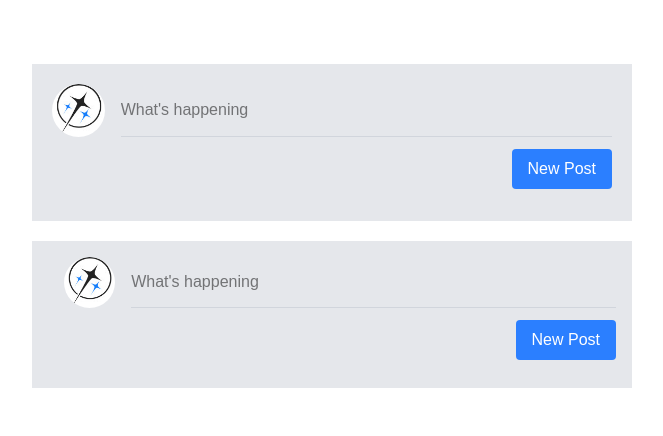
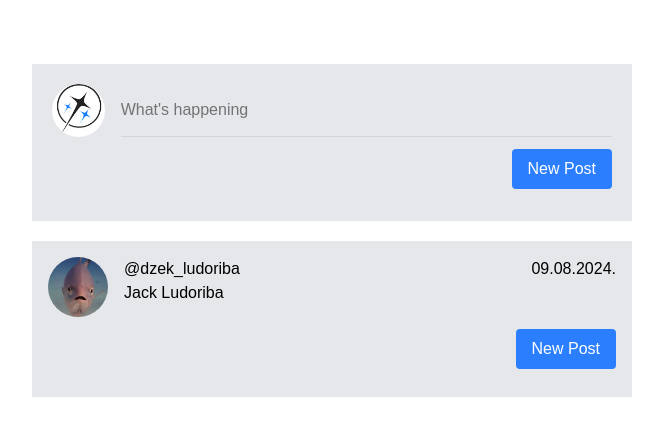
Before and after one commit to ilicc-sara/constel-social-network, a React (Vite) app: page /home in a window 1280 px wide. Shown: the top 436 px of the page, without its empty margins (308-971 px from the left). Built offline with nearby package versions, Linux system fonts and the light colour scheme; no server answers.

Commit message:
post article ui

```diff
--- a/src/Index.tsx
+++ b/src/Index.tsx
@@ -71,28 +71,30 @@ function Home() {
         </form>
       </div>
 
-      <div className="w-[600px] !mx-auto ">
-        <form className="flex flex-col bg-gray-200 !p-4">
-          <div className="flex">
-            <figure className="!mx-4 w-15 aspect-square">
+      <article className="w-[600px] !mx-auto ">
+        <div className="flex flex-col bg-gray-200 !p-4">
+          <div className="flex items-start">
+            <figure className="!mr-4 w-15 aspect-square">
               <img
-                src="logo.jpg"
+                src="profile-pic.jpg"
                 className="w-full h-full ovject-cover rounded-full"
               />
             </figure>
-            <input
-              type="text"
-              className="border-b border-gray-300 w-full focus:outline-none focus:border-blue-500"
-              placeholder="What's happening"
-            />
+            <div>
+              <p>@dzek_ludoriba</p>
+              <p>Jack Ludoriba</p>
+            </div>
+            <div className="text-right !ml-auto">
+              <span>09.08.2024.</span>
+            </div>
           </div>
           <div className="flex justify-end !my-3">
             <button className="bg-blue-500 text-white !py-2 !px-4 rounded">
               New Post
             </button>
           </div>
-        </form>
-      </div>
+        </div>
+      </article>
     </section>
   );
 }
```
Also changed, not shown: public/profile-pic.jpg (added), 1 other file (tests, documents, lock files or other folders).
